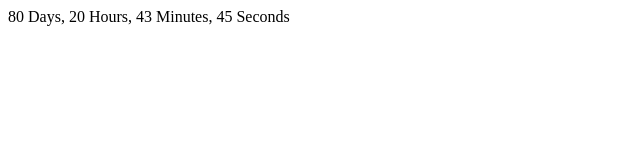
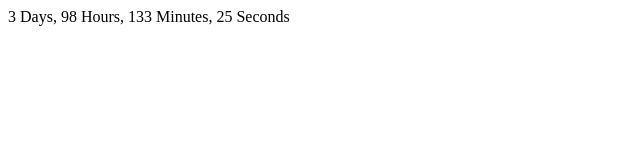
Before and after one commit to kkshiroya/CountDown-App, a plain HTML site: page index.html in a window 1280 px wide. Shown: the full height of the page, 0-640 px from the left. Drawn offline with Linux system fonts and the light colour scheme.

Commit message:
Update index.html

```diff
--- a/index.html
+++ b/index.html
@@ -6,17 +6,17 @@
 <body>
     <div id="countdown"></div>
     <script>
-        const targetDate = new Date('2023-12-31 23:59:59').getTime();
+        let targetDate = new Date('2023-12-31 23:59:59').getTime();
         function updateCountdown() {
             const currentDate = new Date().getTime();
             const timeLeft = targetDate - currentDate;
             if (timeLeft <= 0) {
                 document.getElementById('countdown').innerHTML = 'Countdown expired!';
             } else {
-                const days = Math.floor(timeLeft / (1000 * 60 * 60 * 24));
-                const hours = Math.floor((timeLeft % (1000 * 60 * 60 * 24)) / (1000 * 60 * 60));
-                const minutes = Math.floor((timeLeft % (1000 * 60 * 60)) / (1000 * 60));
-                const seconds = Math.floor((timeLeft % (1000 * 60)) / 1000);
+                const days = Math.floor(timeLeft / (1000 * 300 * 300 * 24));
+                const hours = Math.floor((timeLeft % (1000 * 100 * 100 * 100)) / (1000 * 100 * 100));
+                const minutes = Math.floor((timeLeft % (1000 * 200 * 200)) / (1000 * 200));
+                const seconds = Math.floor((timeLeft % (1000 * 100)) / 1000);
                 const countdownString = `${days} Days, ${hours} Hours, ${minutes} Minutes, ${seconds} Seconds`;
                 document.getElementById('countdown').innerHTML = countdownString;
             }
```
